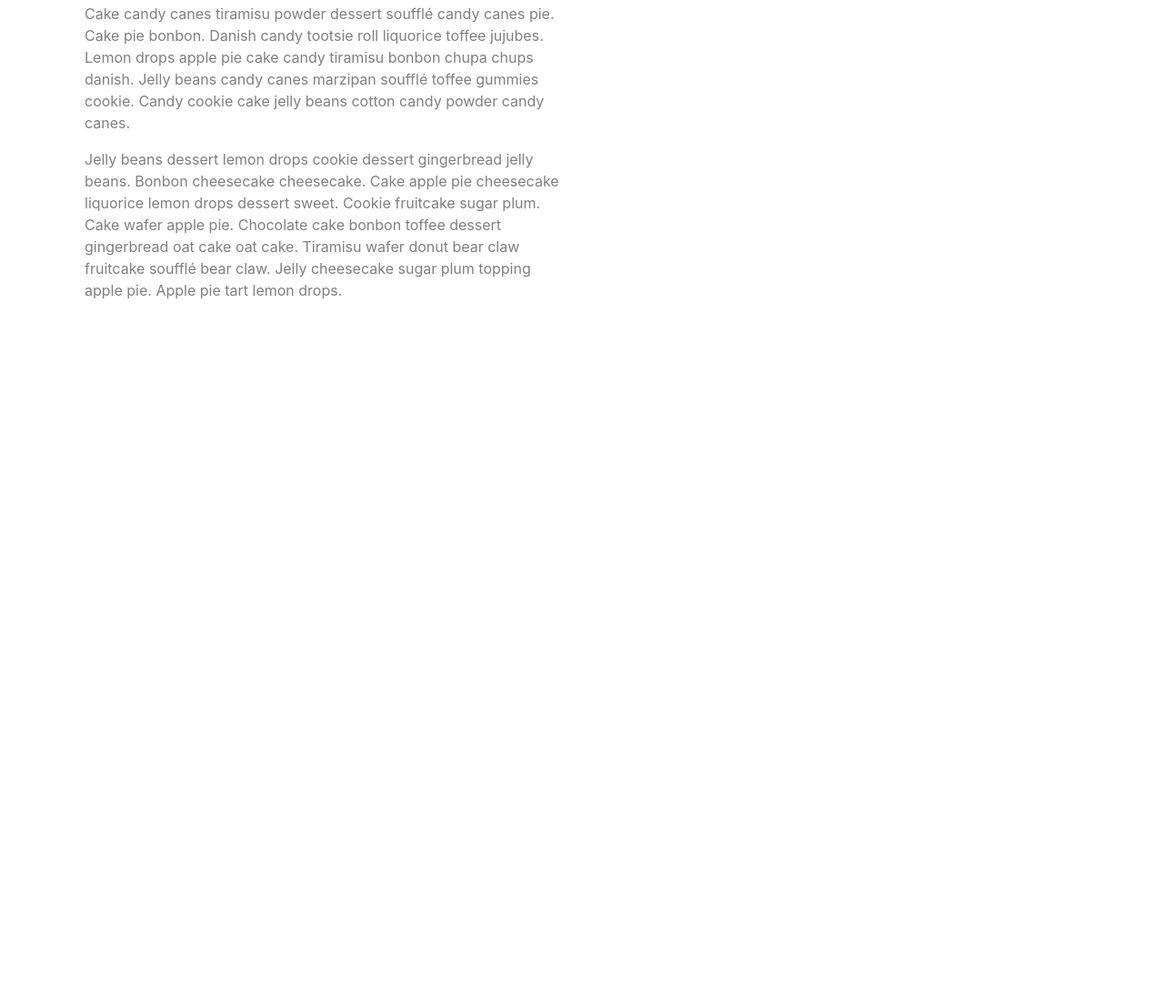
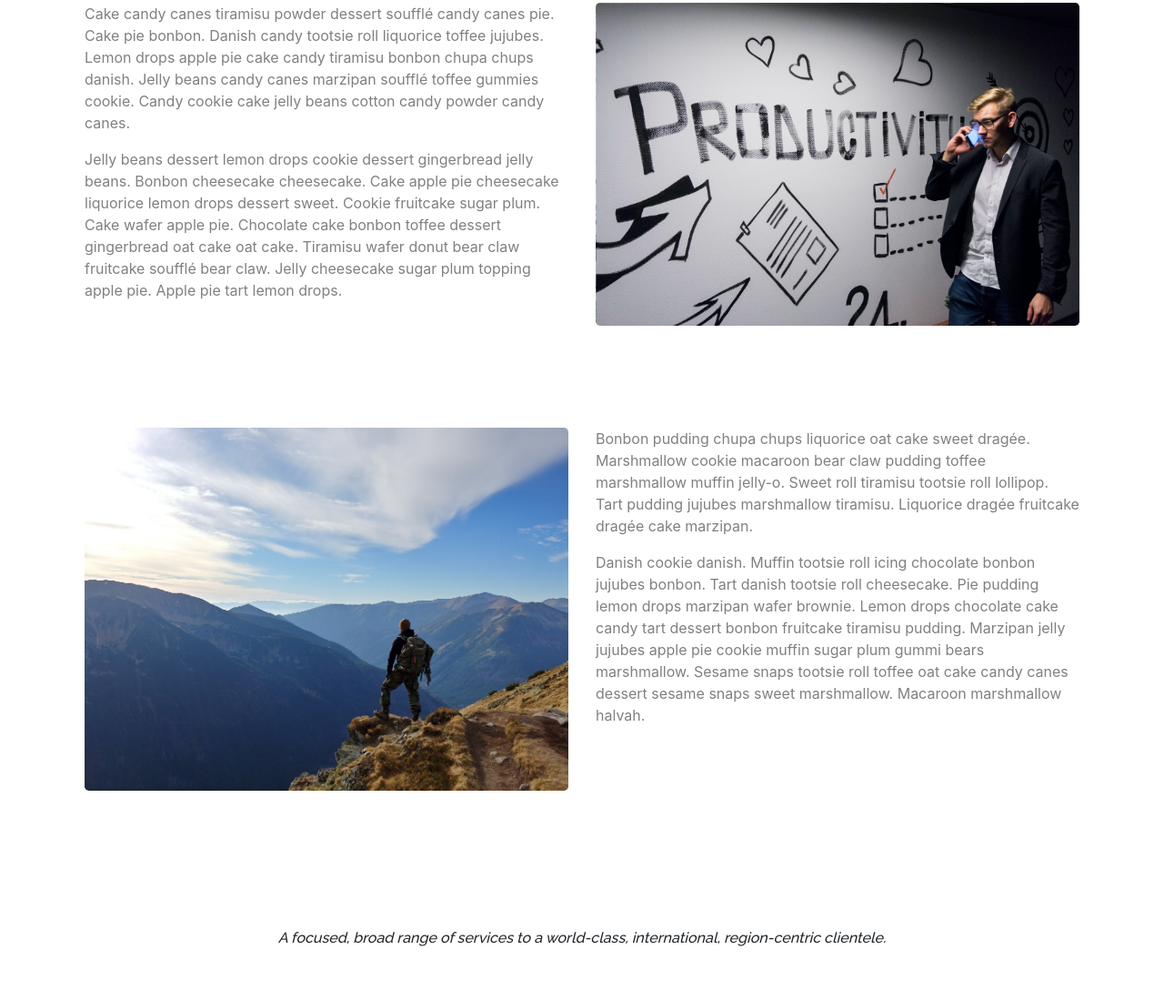
Before and after one commit to SammyDartnall10/templateSite, a plain HTML site: page about.html in a window 1280 px wide. Shown: the part 381-1480 px from the top of the page at 91% size. Before the commit the page ends 800 px from the top, so only its background shows below. Drawn offline with nearby package versions, Linux system fonts and the light colour scheme.

Commit message:
add images, beautify code

```diff
--- a/about.html
+++ b/about.html
@@ -4,12 +4,9 @@
 		<meta charset="UTF-8">
 			<meta name="viewport" content="width=device-width, initial-scale=1.0">
 				<link rel="stylesheet" href="https://maxcdn.bootstrapcdn.com/bootstrap/4.0.0/css/bootstrap.min.css" integrity="sha384-Gn5384xqQ1aoWXA+058RXPxPg6fy4IWvTNh0E263XmFcJlSAwiGgFAW/dAiS6JXm" crossorigin="anonymous">
-
 					<link rel="preconnect" href="https://fonts.gstatic.com">
 						<link href="https://fonts.googleapis.com/css2?family=Raleway:wght@300;500;700;900&display=swap" rel="stylesheet">
-
 							<link  rel="stylesheet" href="assets/css/style.css">
-
 								<title>About</title>
 							</head>
 							<body>
@@ -18,13 +15,13 @@
 									<button class="navbar-toggler" type="button" data-toggle="collapse" data-target="#navbarSupportedContent" aria-controls="navbarSupportedContent" aria-expanded="false" aria-label="Toggle navigation">
 										<span class="navbar-toggler-icon"></span>
 									</button>
-
 									<div class="collapse navbar-collapse" id="navbarSupportedContent">
 										<ul class="navbar-nav ml-auto">
 											<li class="nav-item">
-        <a class="nav-link" href="index.html">Home <span class="sr-only">(current)</span></a>
+												<a class="nav-link" href="index.html">Home
+													<span class="sr-only">(current)</span>
+												</a>
 											</li>
-
 											<li class="nav-item">
 												<a class="nav-link" href="about.html">About</a>
 											</li>
@@ -32,19 +29,16 @@
 												<a class="nav-link" href="contact.html">Contact</a>
 											</li>
 										</ul>
-
 									</div>
 								</nav>
-
 								<div class="container">
-
 									<div class="row mt-5 mb-5 pt-5 pb-5">
 										<div class="col-12">
 											<h1 class="text-center centre-header">About</h1>
 										</div>
 									</div>
 									<div class="row">
-            <div class="d-flex p-2 col-12">
+										<div class="d-flex p-2">
 											<div class="d-flex justify-content-left">
 												<div class="col-md-6">
 													<p >
@@ -56,15 +50,36 @@ Jelly beans dessert lemon drops cookie dessert gingerbread jelly beans. Bonbon c
 
                         </p>
 												</div>
+												<div class="col-md-6">
+													<img src="assets/images/productivity.jpg" alt="Productive person on a phone">
 													</div>
 												</div>
-
 											</div>
-
 										</div>
-
-
-
+										<div class="row mt-5 pt-5 pb-5">
+											<div class="d-flex p-2">
+												<div class="d-flex justify-content-left">
+													<div class="col-md-6">
+														<img src="assets/images/adventure.jpg" alt="Person on an adventure">
+														</div>
+														<div class="col-md-6">
+															<p >
+                            Bonbon pudding chupa chups liquorice oat cake sweet dragée. Marshmallow cookie macaroon bear claw pudding toffee marshmallow muffin jelly-o. Sweet roll tiramisu tootsie roll lollipop. Tart pudding jujubes marshmallow tiramisu. Liquorice dragée fruitcake dragée cake marzipan.
+                        </p>
+															<p>
+        Danish cookie danish. Muffin tootsie roll icing chocolate bonbon jujubes bonbon. Tart danish tootsie roll cheesecake. Pie pudding lemon drops marzipan wafer brownie. Lemon drops chocolate cake candy tart dessert bonbon fruitcake tiramisu pudding. Marzipan jelly jujubes apple pie cookie muffin sugar plum gummi bears marshmallow. Sesame snaps tootsie roll toffee oat cake candy canes dessert sesame snaps sweet marshmallow. Macaroon marshmallow halvah.
+                        </p>
+														</div>
+													</div>
+												</div>
+											</div>
+											<div class="row mt-5 mb-5 pt-5 pb-5">
+												<div class="col-12">
+													<h6 class="text-center summary-text">A focused, broad range of services to a world-class, international, region-centric clientele.</h6>
+												</div>
+											</div>
+										</div>
+									</div>
 									<script src="https://code.jquery.com/jquery-3.2.1.slim.min.js" integrity="sha384-KJ3o2DKtIkvYIK3UENzmM7KCkRr/rE9/Qpg6aAZGJwFDMVNA/GpGFF93hXpG5KkN" crossorigin="anonymous"></script>
 									<script src="https://cdnjs.cloudflare.com/ajax/libs/popper.js/1.12.9/umd/popper.min.js" integrity="sha384-ApNbgh9B+Y1QKtv3Rn7W3mgPxhU9K/ScQsAP7hUibX39j7fakFPskvXusvfa0b4Q" crossorigin="anonymous"></script>
 									<script src="https://maxcdn.bootstrapcdn.com/bootstrap/4.0.0/js/bootstrap.min.js" integrity="sha384-JZR6Spejh4U02d8jOt6vLEHfe/JQGiRRSQQxSfFWpi1MquVdAyjUar5+76PVCmYl" crossorigin="anonymous"></script>
--- a/assets/css/style.css
+++ b/assets/css/style.css
@@ -23,6 +23,12 @@ h1{
 
 h2{
     font-family: 'Raleway';
+}
+
+h6{
+    font-family: 'Raleway';
+    font-style: italic;
+
 }
 
 img{
@@ -122,7 +128,10 @@ button.btn {
 
 button.btn:hover {
     background-color: #F20587;
-    color:white
+    color:white;
+    border-style: solid;
+    border-color: #F20587;
+    border-radius: .3;
 }
 
 
```
Also changed, not shown: contact.html (+4 -23 lines), index.html (+3 -15 lines), assets/images/adventure.jpg (added), assets/images/productivity.jpg (added). Lines whose indentation alone changed are shown as unchanged.
